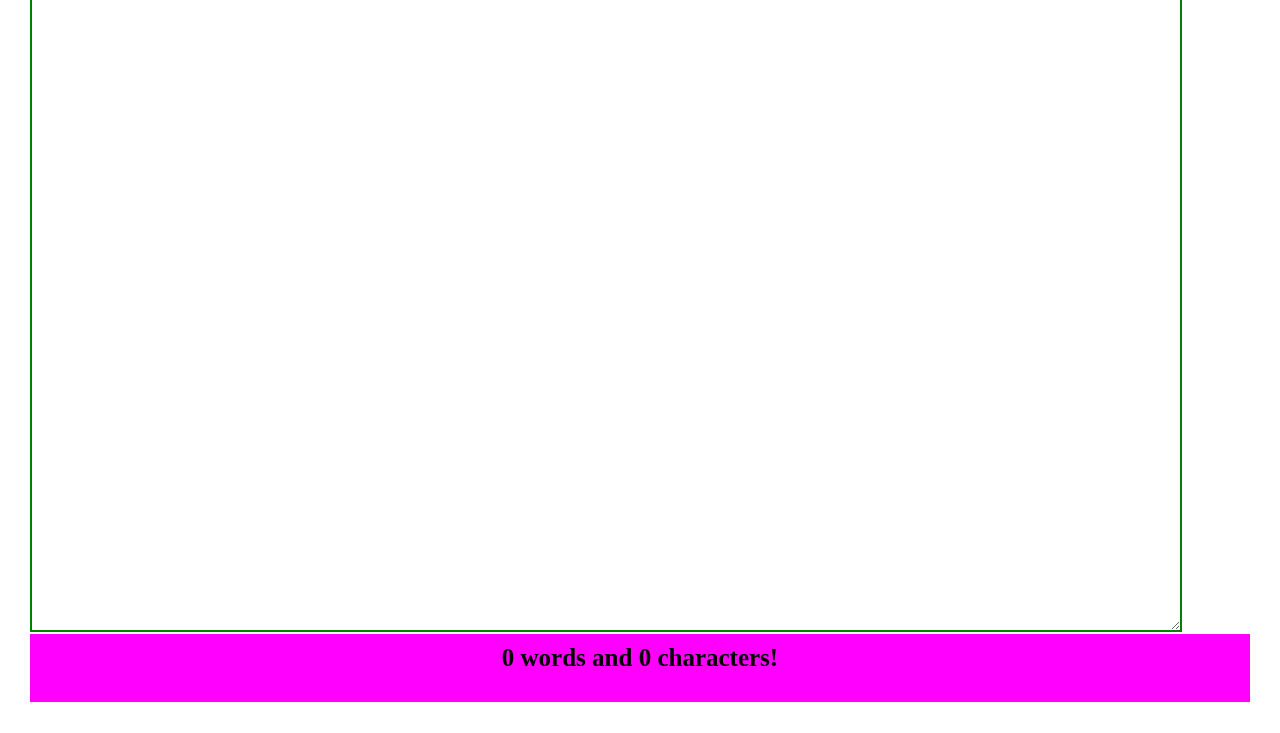
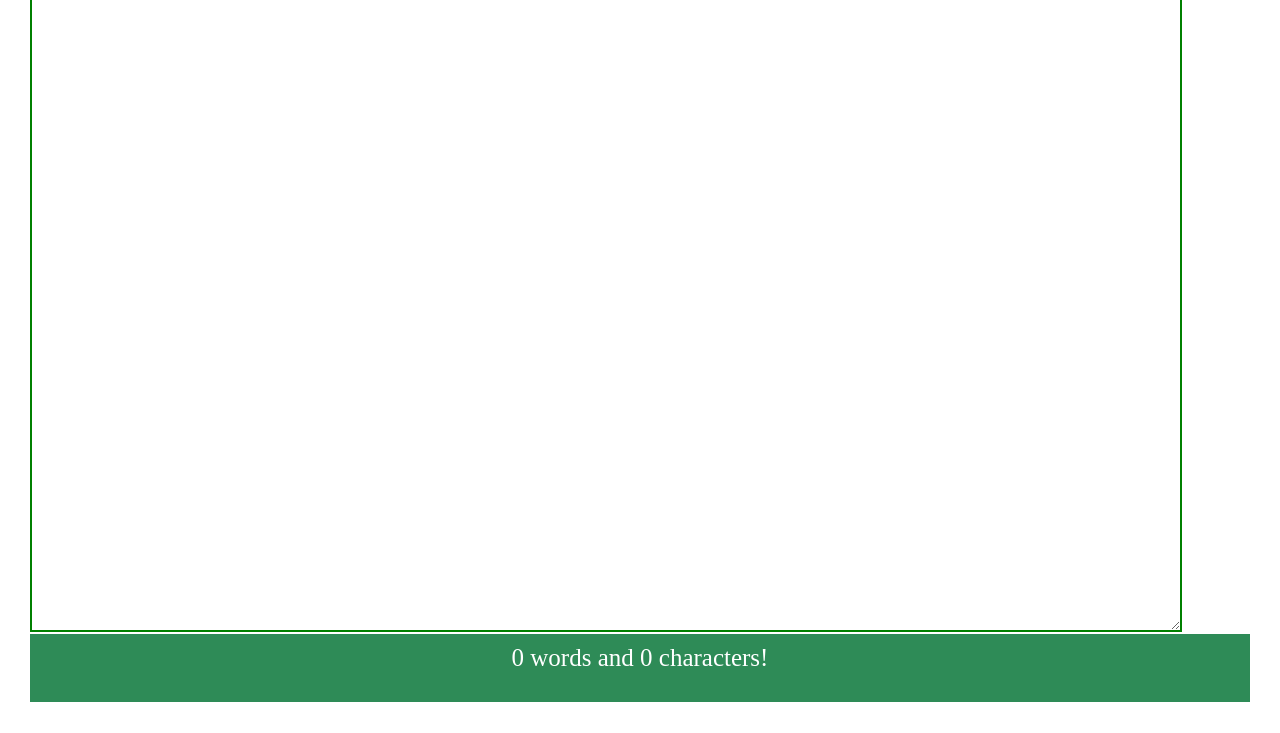
Before and after one commit to dilliram-code/word-counter, a plain HTML site: page index.html in a window 1280 px wide. Shown: the part 67-800 px from the top of the page. Drawn offline with Linux system fonts and the light colour scheme.

Commit message:
Update style of the paragraph using relative unit

```diff
--- a/style.css
+++ b/style.css
@@ -24,10 +24,10 @@ textarea{
 }
 p{
     text-align: center;
-    background-color: magenta;
-    font-weight: bold;
-    color: black;
+    background-color: seagreen;
+    font-weight: 400;
+    color: white;
     padding: 10px;
     margin: 0px;
-    font-size: 25px;
+    font-size: 2.5rem;
 }
```
